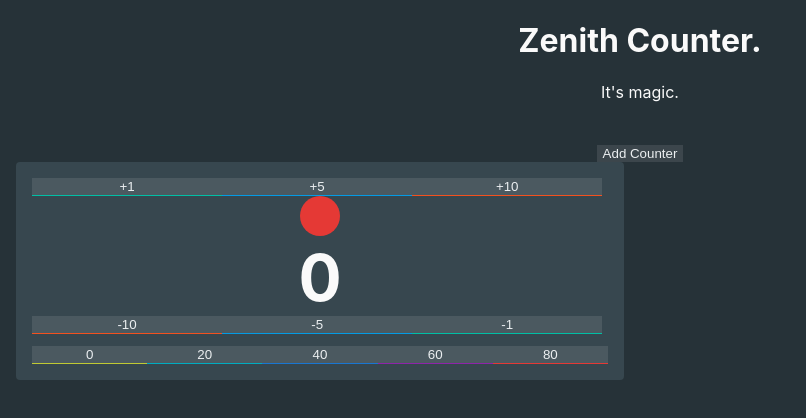
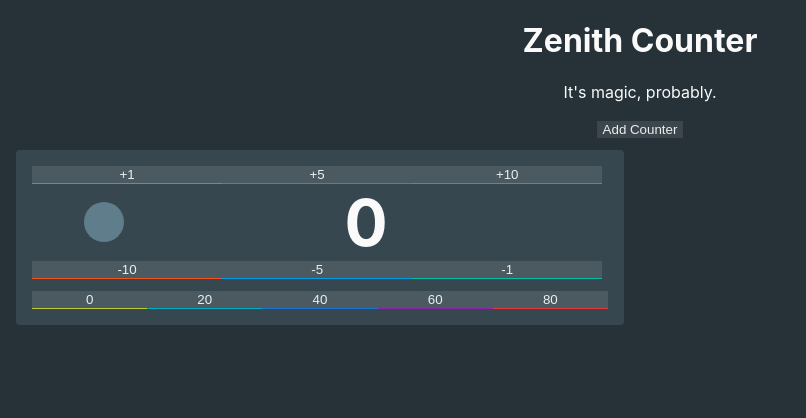
Before and after one commit to cwightrun/zenith, a React (Create React App) app: page / in a window 1280 px wide. Shown: the top 418 px of the page, without its empty margins (0-806 px from the left). Built offline with nearby package versions, Linux system fonts and the light colour scheme.

Commit message:
Minor changes

```diff
--- a/src/App.css
+++ b/src/App.css
@@ -26,8 +26,8 @@ body {
   color: white;
 }
 
-header {
-  padding-bottom: 24px;
+main .manage-counters {
+  padding: 0 0 12px 0;
 }
 
 .App button {
@@ -101,6 +101,13 @@ button:active::after {
   font-size: 24px;
 }
 
+.counter-icon i {
+  display: flex;
+  flex-flow: row nowrap;
+  justify-content: center;
+  align-items: center;
+}
+
 .current-value {
   margin: 0;
   padding: 0;
--- a/src/App.js
+++ b/src/App.js
@@ -1,15 +1,16 @@
 import React, { Component } from 'react';
 import './App.css';
 import 'mana-font';
-import colorVars from './color-vars';
+import bgColors from './bgColors';
+import fgColors from './fgColors';
 import mtgMarks from './mf-vars';
 
 // class Header extends Component {}
 function Header(props) {
   return (
     <header className="header">
-      <h1>Zenith Counter.</h1>
-      <p>It's magic.</p>
+      <h1>Zenith Counter</h1>
+      <p>It's magic, probably.</p>
     </header>
   )
 }
@@ -41,7 +42,7 @@ class Counter extends Component {
 
   render() {
     return (
-      <div className="counter-wrapper">
+      <div className="counter-wrapper" style={{backgroundColor: bgColors[this.state.icon]}}>
         <div className="counter">
 
           <div className="increment-column col-pos button-group has-3-buttons">
@@ -50,8 +51,8 @@ class Counter extends Component {
           <button className="value-10" onClick={() => {this.handleChange('positive', 10)}}>+10</button>
           </div>
 
-          <div class="value-wrapper">
-            <button onClick={() => this.changeIcon()} className="counter-icon" style={{backgroundColor: colorVars[this.state.icon]}}>
+          <div className="value-wrapper">
+            <button onClick={() => this.changeIcon()} className="counter-icon" style={{backgroundColor: fgColors[this.state.icon]}}>
               <i className={'ms ms-' + mtgMarks[this.state.icon]}></i>
             </button>
             <h4 className="current-value">{this.state.value}</h4>
@@ -85,10 +86,12 @@ class App extends Component {
     }
   }
 
-  addCounter(type) {
-    var newCounters = this.state.counters.slice();
-    newCounters.push({value: 0});
-    this.setState({counters: newCounters});
+  changeCounters(type) {
+    if (type === 'add') {
+      var newCounters = this.state.counters.slice();
+      newCounters.push({value: 0});
+      this.setState({counters: newCounters});
+    }
   }
 
   render() {
@@ -97,7 +100,9 @@ class App extends Component {
       <div className="App">
         <Header />
         <main>
-          <button onClick={() => {this.addCounter('life')}}>Add Counter</button>
+          <div className="manage-counters">
+            <button onClick={() => {this.changeCounters('add')}}>Add Counter</button>
+          </div>
           <div className="all-counters">
             {counters.map((counter, i) =>
               <Counter key={i} value={counter.value} icon={0} />
--- /dev/null
+++ b/src/bgColors.js
@@ -0,0 +1,25 @@
+const bgColors = [
+  '#37474F',
+  '#880E4F',
+  '#4A148C',
+  '#311B92',
+  '#1A237E',
+  '#0D47A1',
+  '#01579B',
+  '#006064',
+  '#004D40',
+  '#1B5E20',
+  '#33691E',
+  '#827717',
+  '#F57F17',
+  '#FF6F00',
+  '#E65100',
+  '#BF360C',
+  '#3E2723',
+  '#212121',
+  '#263238',
+  '#1B5E20',
+  '#B71C1C',
+];
+
+export default bgColors;
--- a/src/color-vars.js
+++ /dev/null
@@ -1,24 +0,0 @@
-const colorVars = [
-  '#E53935',
-  '#D81B60',
-  '#8E24AA',
-  '#5E35B1',
-  '#3949AB',
-  '#1E88E5',
-  '#039BE5',
-  '#00ACC1',
-  '#00897B',
-  '#43A047',
-  '#7CB342',
-  '#C0CA33',
-  '#FDD835',
-  '#FFB300',
-  '#FB8C00',
-  '#F4511E',
-  '#6D4C41',
-  '#757575',
-  '#546E7A',
-  '#EEFF41'
-];
-
-export default colorVars;
--- /dev/null
+++ b/src/fgColors.js
@@ -0,0 +1,48 @@
+const fgColors = [
+  '#607D8B',
+  '#D81B60',
+  '#8E24AA',
+  '#5E35B1',
+  '#3949AB',
+  '#1E88E5',
+  '#039BE5',
+  '#00ACC1',
+  '#00897B',
+  '#43A047',
+  '#7CB342',
+  '#C0CA33',
+  '#FDD835',
+  '#FFB300',
+  '#FB8C00',
+  '#F4511E',
+  '#6D4C41',
+  '#757575',
+  '#546E7A',
+  '#EEFF41',
+  '#E53935',
+  ];
+
+// const fgColors = [
+//   '#E53935',
+//   '#D81B60',
+//   '#8E24AA',
+//   '#5E35B1',
+//   '#3949AB',
+//   '#1E88E5',
+//   '#039BE5',
+//   '#00ACC1',
+//   '#00897B',
+//   '#43A047',
+//   '#7CB342',
+//   '#C0CA33',
+//   '#FDD835',
+//   '#FFB300',
+//   '#FB8C00',
+//   '#F4511E',
+//   '#6D4C41',
+//   '#757575',
+//   '#546E7A',
+//   '#EEFF41'
+// ];
+
+export default fgColors;
```
